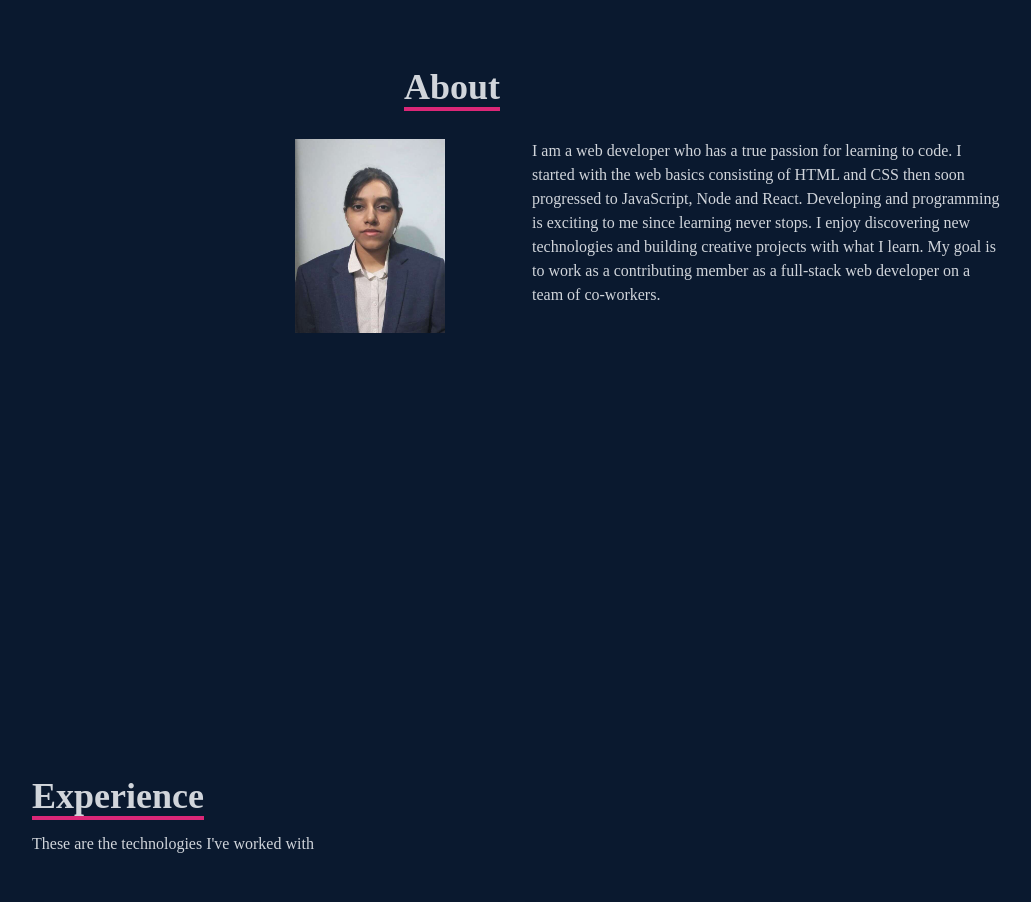
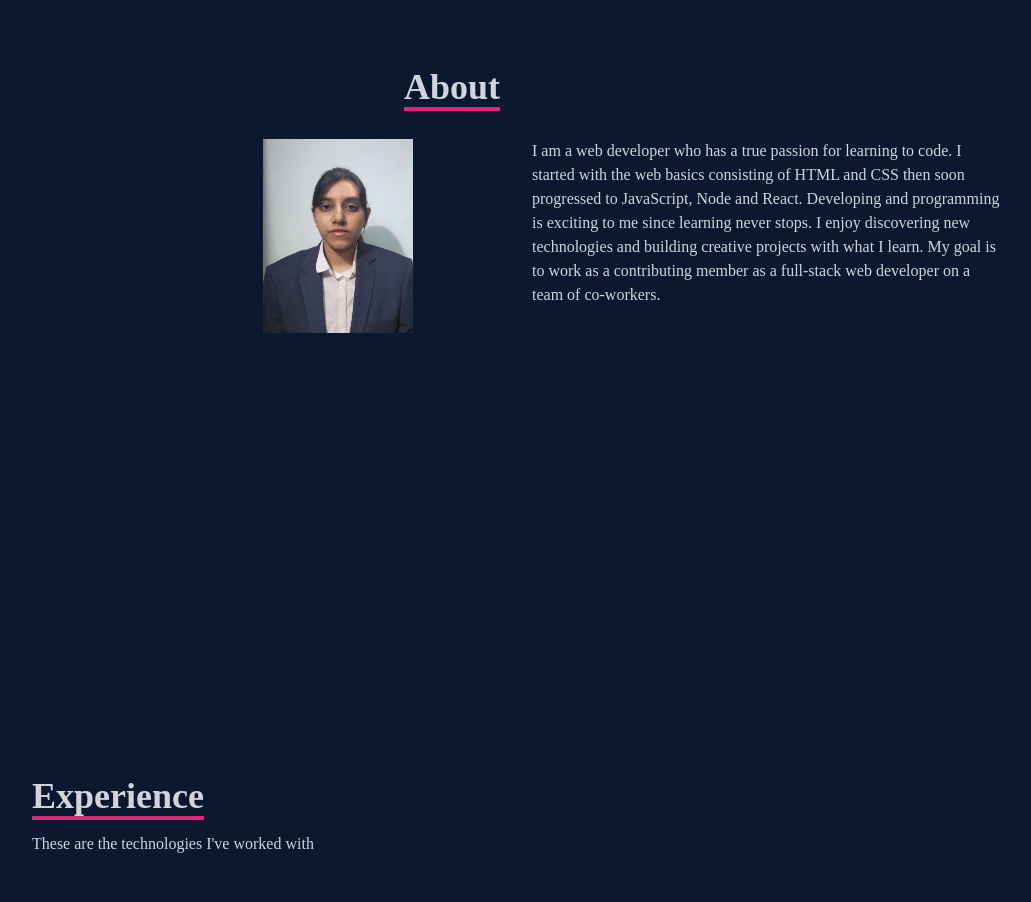
Before and after one commit to Apoorva0123/Portfolio, a React (Create React App) app: page / in a window 1280 px wide. Shown: the part 1000-1902 px from the top of the page, without its empty margins (124-1155 px from the left). Built offline with nearby package versions, Linux system fonts and the light colour scheme.

Commit message:
img changes

```diff
--- a/src/components/About.jsx
+++ b/src/components/About.jsx
@@ -13,7 +13,7 @@ const About = () => {
                 </div>
                 <div className='max-w-[1000px] w-full grid sm:grid-cols-2 gap-8 px-4'>
                     <div className='mx-auto'>
-                        <img className="w-[160px] ml-52" src={Photo} alt="picture" style={{width:"150px"}}/>
+                        <img className="w-[160px] ml-36" src={Photo} alt="picture" style={{width:"150px"}}/>
                     </div>
                     <div>
                         <p>I am a web developer who has a true passion for learning to code. I started with the web basics consisting of HTML and CSS then soon progressed to JavaScript, Node and React. Developing and programming is exciting to me since learning never stops. I enjoy discovering new technologies and building creative projects with what I learn. My goal is to work as a contributing member as a full-stack web developer on a team of co-workers.</p>
```
